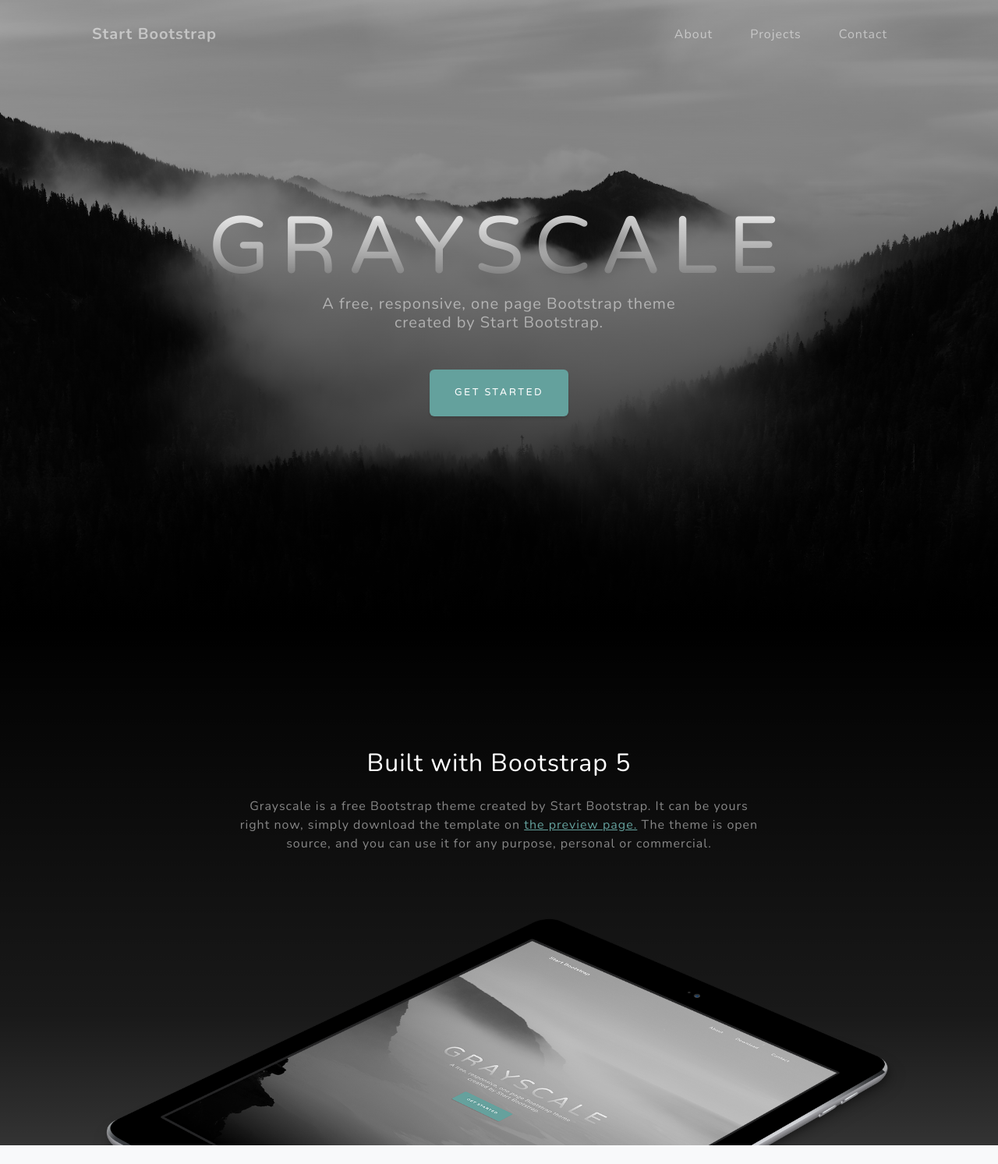
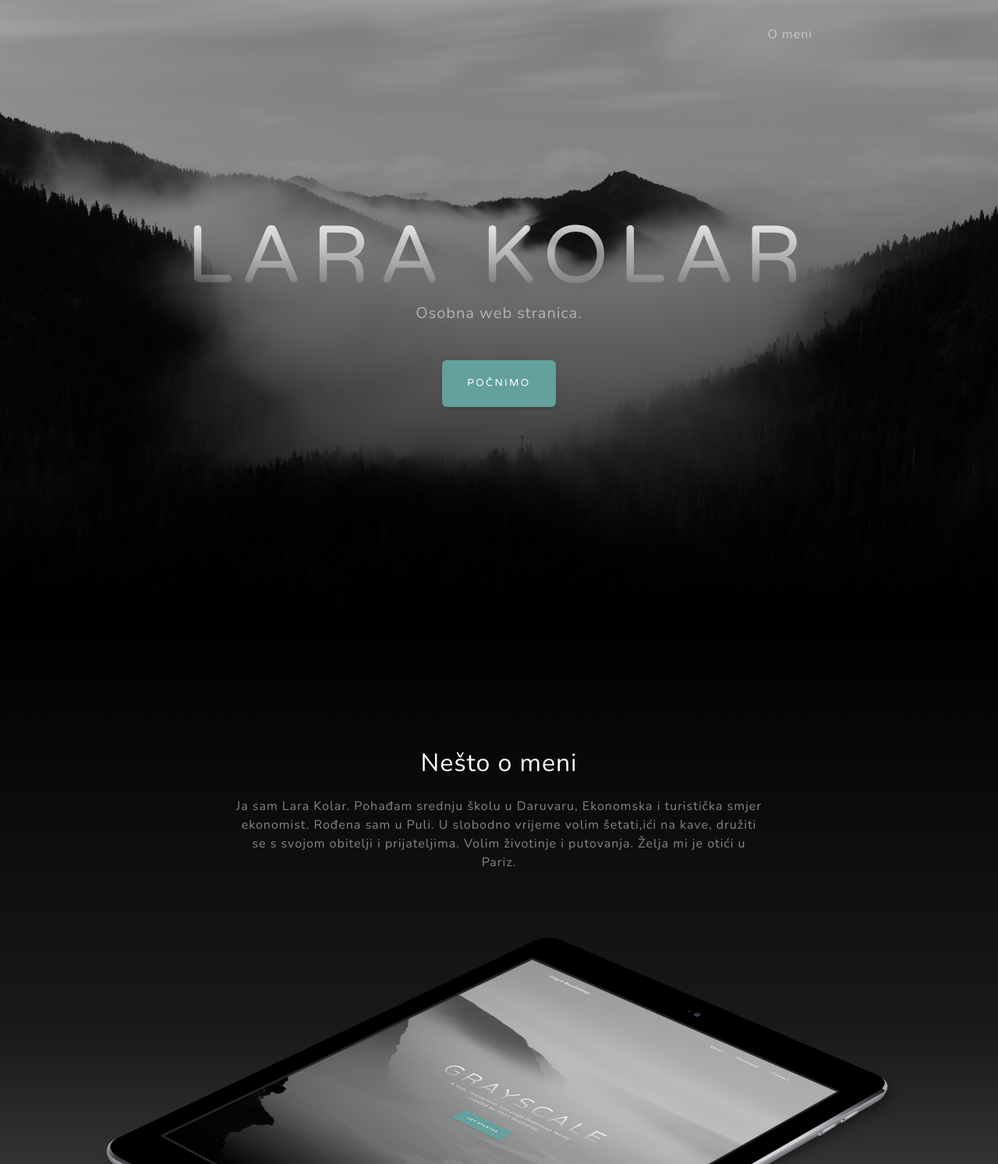
Before and after one commit to Kolar12345/webstranicaa, a plain HTML site: page index.html in a window 1280 px wide. Shown: the top 1493 px of the page at 78% size. Drawn offline with nearby package versions, Linux system fonts and the light colour scheme.

Commit message:
Add files via upload

```diff
--- a/index.html
+++ b/index.html
@@ -5,7 +5,7 @@
         <meta name="viewport" content="width=device-width, initial-scale=1, shrink-to-fit=no" />
         <meta name="description" content="" />
         <meta name="author" content="" />
-        <title>Grayscale - Start Bootstrap Theme</title>
+        <title>Osobna web stranica</title>
         <link rel="icon" type="image/x-icon" href="assets/favicon.ico" />
         <!-- Font Awesome icons (free version)-->
         <script src="https://use.fontawesome.com/releases/v6.3.0/js/all.js" crossorigin="anonymous"></script>
@@ -19,16 +19,16 @@
         <!-- Navigation-->
         <nav class="navbar navbar-expand-lg navbar-light fixed-top" id="mainNav">
             <div class="container px-4 px-lg-5">
-                <a class="navbar-brand" href="#page-top">Start Bootstrap</a>
+                <a class="navbar-brand" href="#page-top"></a>
                 <button class="navbar-toggler navbar-toggler-right" type="button" data-bs-toggle="collapse" data-bs-target="#navbarResponsive" aria-controls="navbarResponsive" aria-expanded="false" aria-label="Toggle navigation">
                     Menu
                     <i class="fas fa-bars"></i>
                 </button>
                 <div class="collapse navbar-collapse" id="navbarResponsive">
                     <ul class="navbar-nav ms-auto">
-                        <li class="nav-item"><a class="nav-link" href="#about">About</a></li>
-                        <li class="nav-item"><a class="nav-link" href="#projects">Projects</a></li>
-                        <li class="nav-item"><a class="nav-link" href="#signup">Contact</a></li>
+                        <li class="nav-item"><a class="nav-link" href="#about">O meni</a></li>
+                        <li class="nav-item"><a class="nav-link" href="#projects"></a></li>
+                        <li class="nav-item"><a class="nav-link" href="#signup"></a></li>
                     </ul>
                 </div>
             </div>
@@ -38,9 +38,9 @@
             <div class="container px-4 px-lg-5 d-flex h-100 align-items-center justify-content-center">
                 <div class="d-flex justify-content-center">
                     <div class="text-center">
-                        <h1 class="mx-auto my-0 text-uppercase">Grayscale</h1>
-                        <h2 class="text-white-50 mx-auto mt-2 mb-5">A free, responsive, one page Bootstrap theme created by Start Bootstrap.</h2>
-                        <a class="btn btn-primary" href="#about">Get Started</a>
+                        <h1 class="mx-auto my-0 text-uppercase">Lara Kolar</h1>
+                        <h2 class="text-white-50 mx-auto mt-2 mb-5">Osobna web stranica.</h2>
+                        <a class="btn btn-primary" href="#about">Počnimo</a>
                     </div>
                 </div>
             </div>
@@ -50,11 +50,12 @@
             <div class="container px-4 px-lg-5">
                 <div class="row gx-4 gx-lg-5 justify-content-center">
                     <div class="col-lg-8">
-                        <h2 class="text-white mb-4">Built with Bootstrap 5</h2>
+                        <h2 class="text-white mb-4">Nešto o meni</h2>
                         <p class="text-white-50">
-                            Grayscale is a free Bootstrap theme created by Start Bootstrap. It can be yours right now, simply download the template on
-                            <a href="https://startbootstrap.com/theme/grayscale/">the preview page.</a>
-                            The theme is open source, and you can use it for any purpose, personal or commercial.
+                            Ja sam Lara Kolar. Pohađam srednju školu u Daruvaru, Ekonomska i turistička smjer ekonomist. Rođena sam u Puli. U slobodno vrijeme volim šetati,ići na kave,
+							družiti se s svojom obitelji i prijateljima. Volim životinje i putovanja. Želja mi je otići u Pariz.
+                                </a>
+
                         </p>
                     </div>
                 </div>
@@ -66,11 +67,11 @@
             <div class="container px-4 px-lg-5">
                 <!-- Featured Project Row-->
                 <div class="row gx-0 mb-4 mb-lg-5 align-items-center">
-                    <div class="col-xl-8 col-lg-7"><img class="img-fluid mb-3 mb-lg-0" src="assets/img/bg-masthead.jpg" alt="..." /></div>
+                    <div class="col-xl-8 col-lg-7"><img class="img-fluid mb-3 mb-lg-0" src="https://www.ideaputovanja.hr/data/public/gallery/311/kapadokija-baloni.jpg" alt="..." /></div>
                     <div class="col-xl-4 col-lg-5">
                         <div class="featured-text text-center text-lg-left">
-                            <h4>Shoreline</h4>
-                            <p class="text-black-50 mb-0">Grayscale is open source and MIT licensed. This means you can use it for any project - even commercial projects! Download it, customize it, and publish your website!</p>
+                            <h4></h4>
+                            <p class="text-black-50 mb-0"></p>
                         </div>
                     </div>
                 </div>
```
